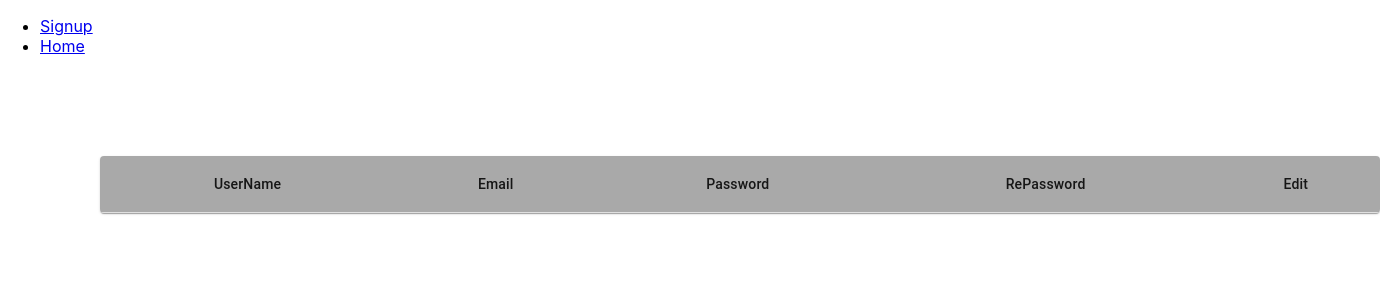
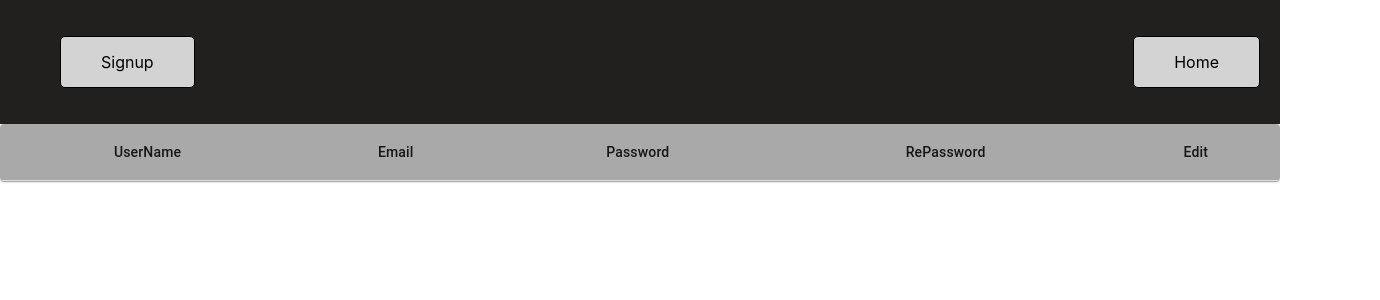
Before and after one commit to Huzaifasheikh9/SignUp_MaterialUI1, a React (Create React App) app: page /Home in a window 1280 px wide. Shown: the top 300 px of the page, 1380 px wide, since content can reach past the window. Built offline with nearby package versions, Linux system fonts and the light colour scheme.

Commit message:
name change

```diff
--- /dev/null
+++ b/src/App.css
@@ -0,0 +1,27 @@
+.navBar{
+    height: auto;
+    width: auto;
+    padding: 20px;
+    background-color: rgb(34, 31, 31);
+}
+.navBar ul{
+    display: flex;
+    justify-content: space-between;
+    align-content: center;
+    list-style-type: none;
+    cursor: pointer;
+
+}
+.navBar ul li{
+    border: 1px solid black;
+    padding: 15px 40px ;
+    border-radius: 5px;
+    background-color: lightgrey;
+
+
+}
+.navBar ul li a{
+    color: black;
+    text-decoration: none;
+
+}
--- a/src/App.js
+++ b/src/App.js
@@ -1,11 +1,11 @@
 import NewSignup from "./Components/NewSignup";
+import './App.css';
 import Signup from "./Components/Signup";
 import Home from "./Components/Home";
 import { useState } from "react";
 import { BrowserRouter as Router, Switch, Route, Link } from "react-router-dom";
 
 function App() {
-
   // these are the hooks which I have in App so that they can be used locally
   const [data, setData] = useState({
     userName: "",
@@ -16,9 +16,9 @@ function App() {
 
   const [myRows, setMyRows] = useState([]);
 
-
   return (
     <Router>
+      <nav className="navBar">
         <ul>
           <li>
             <Link to="/Signup">Signup</Link>
@@ -27,12 +27,23 @@ function App() {
             <Link to="/Home">Home</Link>
           </li>
         </ul>
+      </nav>
       <div>
         <Route exact path="/Signup">
-          <Signup data={data} setData={setData} myRows={myRows} setMyRows={setMyRows} />
+          <Signup
+            data={data}
+            setData={setData}
+            myRows={myRows}
+            setMyRows={setMyRows}
+          />
         </Route>
         <Route exact path="/Home">
-          <Home data={data} setData={setData} myRows={myRows} setMyRows={setMyRows} />
+          <Home
+            data={data}
+            setData={setData}
+            myRows={myRows}
+            setMyRows={setMyRows}
+          />
         </Route>
       </div>
     </Router>
--- a/src/Components/Home.js
+++ b/src/Components/Home.js
@@ -65,8 +65,8 @@ const Home = ({data, setData, myRows, setMyRows}) => {
 
 
   return (
-    <div>
-      <TableContainer style={{ margin: "100px" }} component={Paper}>
+    <div style={{width: "100%"}}>
+      <TableContainer style={{ width: '100%' }} component={Paper}>
         <Table className={classes.table} aria-label="simple table">
           <TableHead style={{ backgroundColor: "darkGray" }}>
             <TableRow>
@@ -98,7 +98,7 @@ const Home = ({data, setData, myRows, setMyRows}) => {
                   <TableCell
                     align="center"
                     style={{ border: "1px solid black" }}
-                  >
+                  >Y
                     {row.Password}
                   </TableCell>
                   <TableCell
--- a/src/Components/Signup.js
+++ b/src/Components/Signup.js
@@ -24,6 +24,8 @@ import TableRow from "@material-ui/core/TableRow";
 import AccountBoxIcon from "@material-ui/icons/AccountBox";
 import { useState } from "react";
 
+
+
 // useEffect is a function which runs before and after the render of that componenet
 // useState is a ibuilt react hook that allows us to create a state component and a function the set functionality for that state
 
@@ -36,16 +38,19 @@ const Signup = ({data, setData, myRows, setMyRows}) => {
 
   // Material table end
 
-  const [error, setError] = useState(false);
-  const [Eerror, seteError] = useState(false);
-  const [Perror, setPError] = useState(false);
-  const [REerror, setREerror] = useState(false);
+
+
+  const [error, setError] = useState(true);
+  const [Eerror, seteError] = useState(true);
+  const [Perror, setPError] = useState(true);
+  const [REerror, setREerror] = useState(true);
 
   //this is the hook to change the data in the specific handle changer the data we change will be changed and the rest will be the same as default
 
 
 
   const handleChange = (e) => {
+
     // // To get the value and name in console log
     // console.log(e);
     // console.log(e.target.value);
@@ -102,7 +107,7 @@ const Signup = ({data, setData, myRows, setMyRows}) => {
 
     var validPRegex =
       /^(?=.*\d)(?=.*[a-z])(?=.*[A-Z])(?=.*[^a-zA-Z0-9])(?!.*\s).{8,10}$/;
-    if (data.Password.match(validPRegex)) {
+    if (data.Password.match(validPRegex) || data.Password.length !== 0) {
       setPError(false);
     } else {
       setPError(true);
@@ -114,9 +119,16 @@ const Signup = ({data, setData, myRows, setMyRows}) => {
       setREerror(true);
     }
 
-    if (!error && !Eerror && !Perror && !REerror) {
+
+
+    if ((!error) && (!Eerror ) && (!Perror) && (!REerror)) {
+
       setMyRows([...myRows, data]);
-      console.log(myRows);
+      console.log("errorFalse", myRows);
+    }
+    else{
+
+      console.log("errorTrue", myRows);
     }
   };
 
@@ -140,6 +152,7 @@ const Signup = ({data, setData, myRows, setMyRows}) => {
         style={{
           border: "1px solid gray",
           height: "auto",
+          borderRadius: "5px"
         }}
       >
         <Grid item xs={12}>
@@ -245,9 +258,7 @@ const Signup = ({data, setData, myRows, setMyRows}) => {
           <Button
             variant="contained"
             size="medium"
-            onClick={() => {
-              handleSignUp();
-            }}
+            onClick={() => handleSignUp()}
           >
             Sign Up
           </Button>
```
Lines whose indentation alone changed are shown as unchanged.
